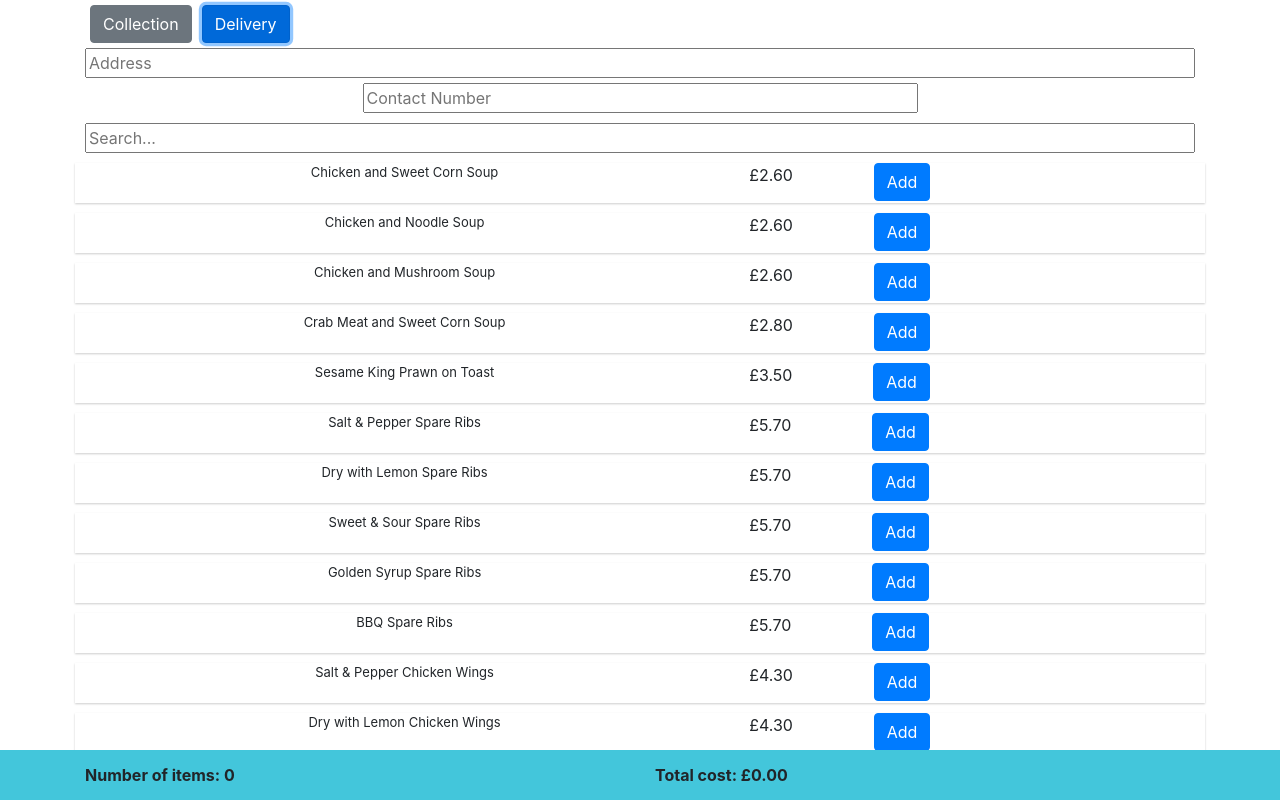
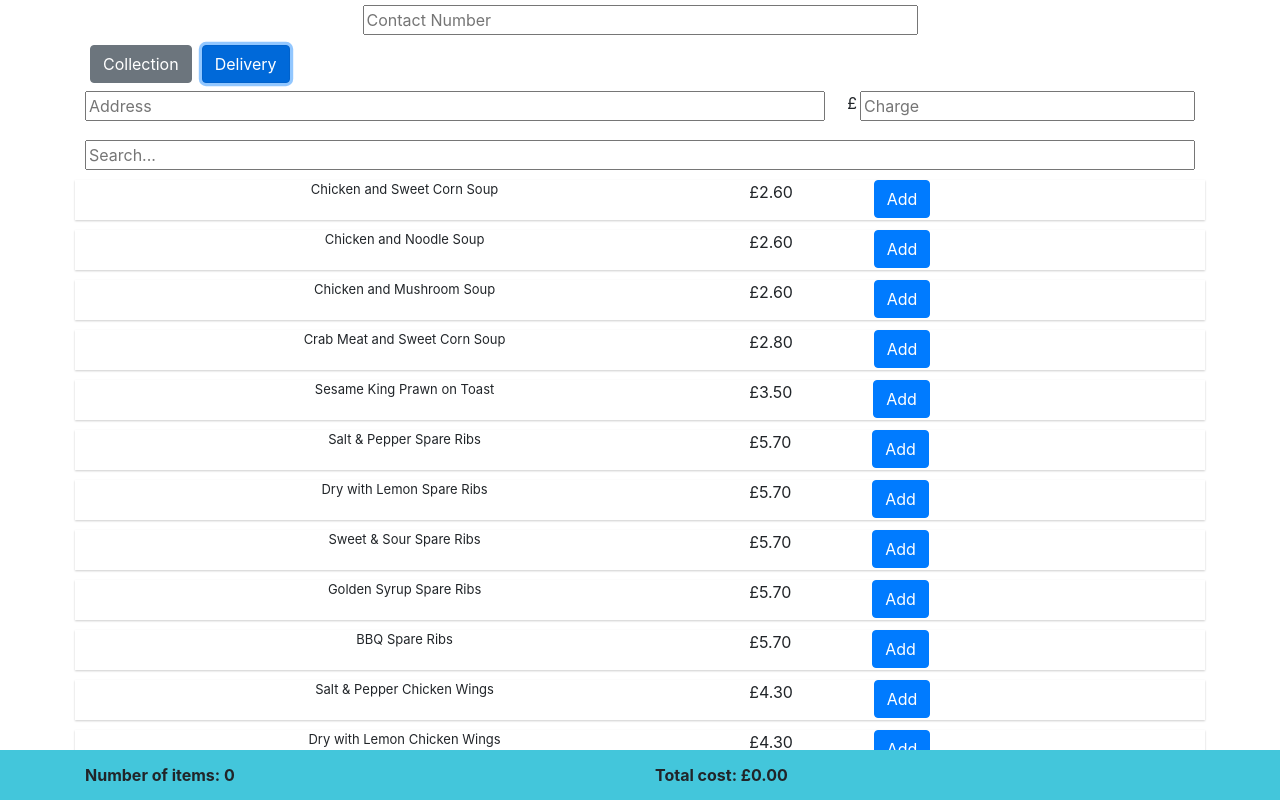
Before and after one commit to terrytsan/Order-Calculator, a React (Create React App) app: page / in a window 1280 px wide. Both pictures are taken after a click on the button "Delivery". Shown: the top 800 px of the page. Built offline with nearby package versions, Linux system fonts and the light colour scheme.

Commit message:
Added ability to specify a delivery charge.

```diff
--- a/src/App.css
+++ b/src/App.css
@@ -68,5 +68,5 @@
 }
 
 .Input {
-    padding: 20px;
+    /*padding: 20px;*/
 }
--- a/src/App.js
+++ b/src/App.js
@@ -27,7 +27,8 @@ class App extends Component {
 		contactNumber: "",
 		// If false, order is a delivery
 		isCollection: true,
-		address: ""
+		address: "",
+		deliveryCharge: 0
 	};
 
 	componentDidMount() {
@@ -140,11 +141,12 @@ class App extends Component {
 		switch (destination) {
 			case 'collection':
 				this.setState({isCollection: true});
+				// Reset the address and delivery charge field
+				this.setState({address: ""});
+				this.setState({deliveryCharge: 0});
 				break;
 			case 'delivery':
 				this.setState({isCollection: false});
-				// Reset the address field
-				this.setState({address: ""});
 				break;
 			default:
 				console.log("Invalid destination selected");
@@ -158,6 +160,13 @@ class App extends Component {
 		this.setState({address: inputAddress});
 	};
 
+	handleDeliveryChargeInputChange = (event) => {
+		// NaN evaluates to false - thus returns 0
+		let charge = parseFloat(event.target.value) || 0;
+
+		this.setState({deliveryCharge: charge});
+	};
+
 	render() {
 		return (
 			<div>
@@ -165,10 +174,11 @@ class App extends Component {
 					<Row>
 						<Col>
 							{/*<h1>Hello World</h1>*/}
+							<ContactNumberInput onChange={this.handleContactNumberChange}/>
 							<DestinationSelector isCollection={this.state.isCollection}
 												 onclickHandler={this.handleDestinationButtonClick}
-												 onAddressInputChange={this.handleAddressInputChange}/>
-							<ContactNumberInput onChange={this.handleContactNumberChange}/>
+												 onAddressInputChange={this.handleAddressInputChange}
+												 onDeliveryChargeInputChange={this.handleDeliveryChargeInputChange}/>
 							<SearchBar onChange={this.handleSearchBarChange}/>
 						</Col>
 					</Row>
@@ -182,9 +192,10 @@ class App extends Component {
 				</Container>
 
 				<footer className="footer">
-					<OrderSummary totalPrice={this.state.selectedItems.reduce((total, item) => total + item.price, 0)}
-								  totalNumItems={this.state.selectedItems.length}
-								  handleOrderSummaryClick={this.handleOrderSummaryFooterClick}/>
+					<OrderSummary
+						totalPrice={this.state.selectedItems.reduce((total, item) => total + item.price, 0) + this.state.deliveryCharge}
+						totalNumItems={this.state.selectedItems.length}
+						handleOrderSummaryClick={this.handleOrderSummaryFooterClick}/>
 				</footer>
 				<ItemCustomisationModal selectedItem={this.state.currentItem}
 										modifiers={this.state.itemModifiers}
@@ -199,6 +210,7 @@ class App extends Component {
 								   selectedItems={this.state.selectedItems}
 								   contactNumber={this.state.contactNumber}
 								   address={this.state.address}
+								   deliveryCharge={this.state.deliveryCharge}
 				/>
 			</div>
 		);
--- a/src/components/DestinationSelector.js
+++ b/src/components/DestinationSelector.js
@@ -1,26 +1,42 @@
 import React from "react";
-import {Button, Container, Row} from "react-bootstrap";
+import {Button, Col, Container, Row} from "react-bootstrap";
 
-function DestinationSelector({isCollection, onclickHandler, onAddressInputChange}) {
+function DestinationSelector({isCollection, onclickHandler, onAddressInputChange, onDeliveryChargeInputChange}) {
 
 	// Conditionally render the address input (only if isCollection is false)
 	let addressInput;
 	if (!isCollection) {
 		addressInput =
-			<input onChange={onAddressInputChange} autoComplete="none" placeholder="Address" style={{width: '100%'}}/>;
+
+			<Row style={{paddingTop: "3px", paddingBottom: "3px"}}>
+				<Col xs={8} style={{paddingLeft: "0", paddingRight: "0"}}>
+					<input onChange={onAddressInputChange} autoComplete="none" placeholder="Address"
+						   style={{width: "100%"}}/>
+				</Col>
+
+				<Col style={{paddingRight: "0", textAlign: "right"}}>
+					<Row>
+						<Col style={{padding: "0"}}>
+							<p>£</p>
+						</Col>
+						<Col xs={11} style={{paddingLeft: "3px"}}>
+							<input onChange={onDeliveryChargeInputChange} type="number" step="0.1" placeholder="Charge"
+								   style={{width: "100%"}}/>
+						</Col>
+					</Row>
+				</Col>
+			</Row>;
 	}
 
 	return (
-		<Container>
+		<Container className="container-fluid">
 			<Row>
 				<Button name="collection" variant={isCollection ? "primary" : "secondary"} onClick={onclickHandler}
 						style={buttonStyle}>Collection</Button>
 				<Button name="delivery" variant={isCollection ? "secondary" : "primary"} onClick={onclickHandler}
 						style={buttonStyle}>Delivery</Button>
 			</Row>
-			<Row>
-				{addressInput}
-			</Row>
+			{addressInput}
 		</Container>
 	);
 }
--- a/src/components/OrderSummaryModal.js
+++ b/src/components/OrderSummaryModal.js
@@ -30,8 +30,15 @@ function createItemSummary(itemCountObj) {
 	);
 }
 
-function OrderSummaryModal({modalShow, handleModalClose, selectedItems, contactNumber, address}) {
+function OrderSummaryModal({modalShow, handleModalClose, selectedItems, contactNumber, address, deliveryCharge}) {
 	let countedItems = countUniqueItems(selectedItems);
+
+	// Conditionally render delivery charge component
+	let deliveryChargeOutput;
+	if (deliveryCharge !== 0) {
+		deliveryChargeOutput = <p style={{marginBottom: "0"}}>Delivery Charge £{deliveryCharge.toFixed(2)}</p>;
+	}
+
 	return (
 		// animation set to false to avoid "findDOMNode is deprecated in StrictMode" error
 		<Modal show={modalShow} onHide={handleModalClose} animation={false} centered>
@@ -44,8 +51,9 @@ function OrderSummaryModal({modalShow, handleModalClose, selectedItems, contactN
 
 				{createItemSummary(countedItems)}
 				<hr style={{width: '95%'}}/>
-				<p style={{fontWeight: "bold", fontSize: "large"}}>Total Cost
-					£{selectedItems.reduce((total, item) => total + item.price, 0).toFixed(2)}</p>
+				{deliveryChargeOutput}
+				<p style={{fontWeight: "bold", fontSize: "large", marginTop: "0", marginBottom: "0"}}>Total Cost
+					£{(selectedItems.reduce((total, item) => total + item.price, 0) + deliveryCharge).toFixed(2)}</p>
 			</Modal.Body>
 		</Modal>
 	);
--- a/src/components/SearchBar.js
+++ b/src/components/SearchBar.js
@@ -8,7 +8,7 @@ function SearchBar({onChange}) {
 
 const inputStyle = {
 	marginBottom: '5px',
-	marginTop: '5px',
+	marginTop: '6px',
 	width: '100%'
 };
 
```
Also changed, not shown: 1 other file (tests, documents, lock files or other folders).
